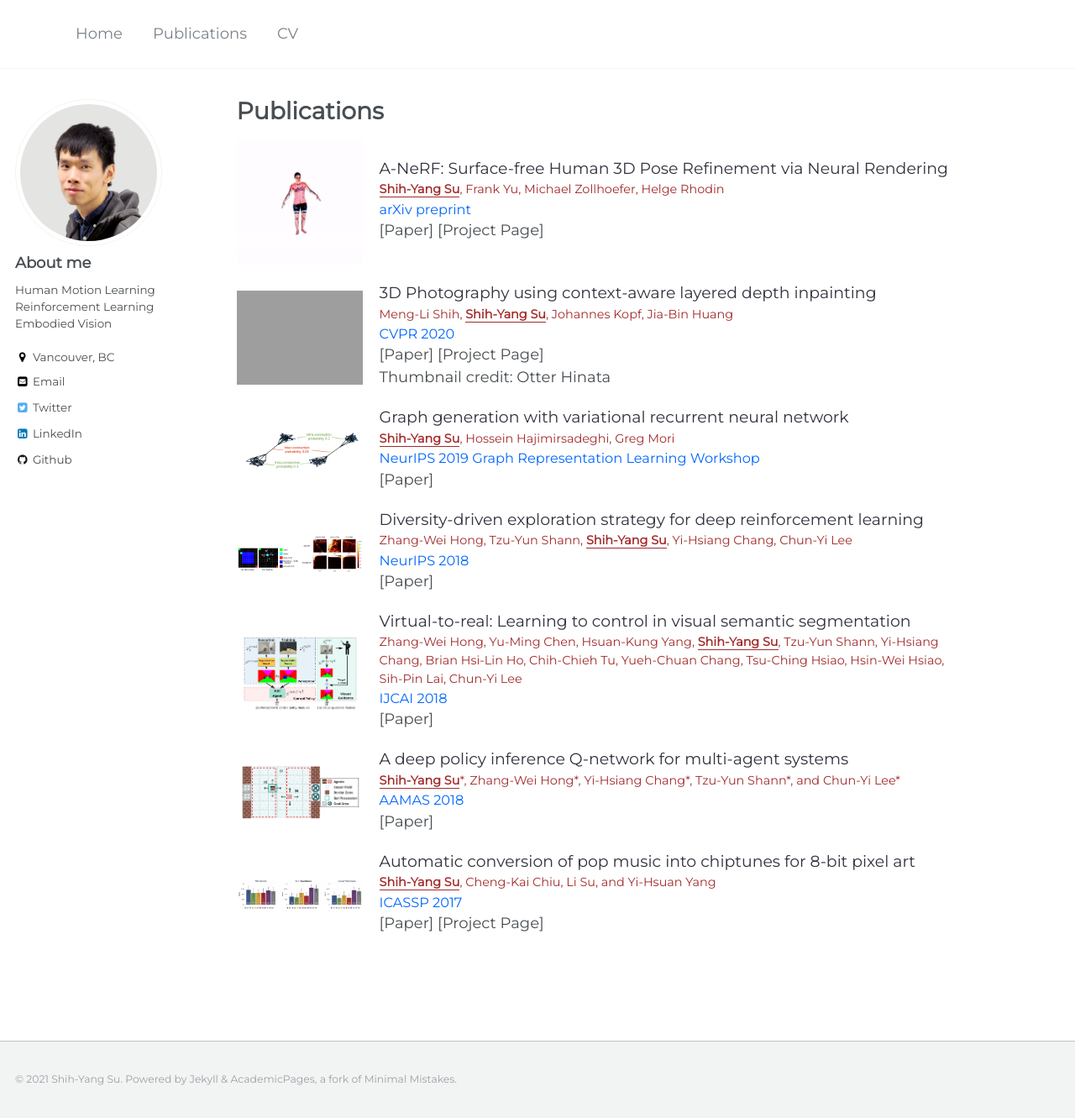
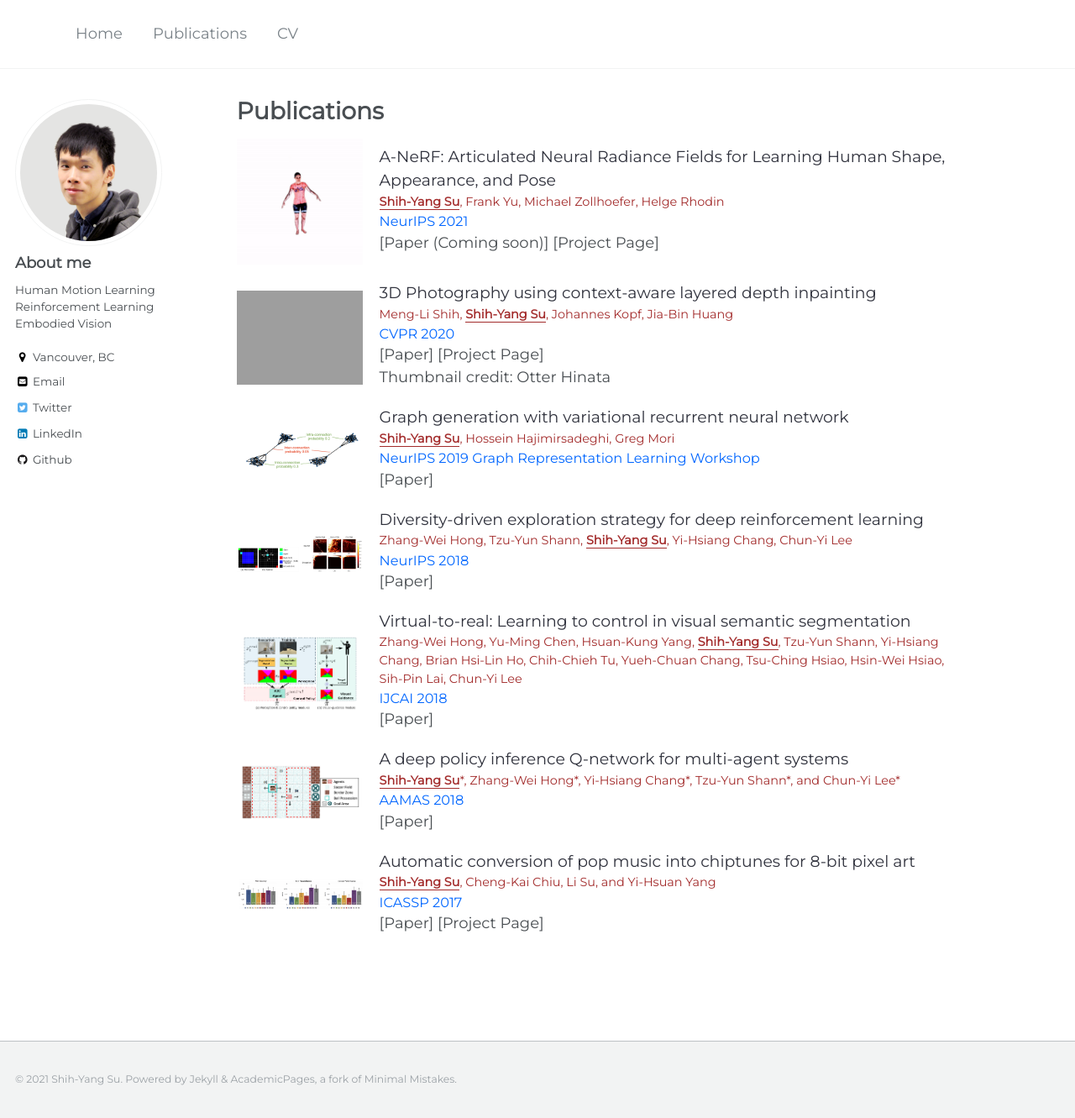
Before and after one commit to LemonATsu/LemonATsu.github.io, a Jekyll site: the page built from _pages/publications.md, in a window 1280 px wide and 1331 px high. Shown: the whole window at 84% size. Built offline with Jekyll 4.4.1, drawn with Linux system fonts in a browser that asks for light colours.

Commit message:
update page

```diff
--- a/_pages/publications.md
+++ b/_pages/publications.md
@@ -7,10 +7,10 @@ author_profile: true
 <div class="pub-container">
     <div class="pub-thumb"><img class="img-responsive" src="https://lemonatsu.github.io/images/anerf.gif"></div>
     <div class="pub-content">
-        <div class="pub-title">A-NeRF: Surface-free Human 3D Pose Refinement via Neural Rendering</div>
+        <div class="pub-title">A-NeRF: Articulated Neural Radiance Fields for Learning Human Shape, Appearance, and Pose</div>
         <div class="pub-author"><b>Shih-Yang Su</b>, Frank Yu, Michael Zollhoefer, Helge Rhodin</div>
-        <div class="pub-conf">arXiv preprint</div>
-        [<a href="https://arxiv.org/abs/2102.06199">Paper</a>]
+        <div class="pub-conf">NeurIPS 2021</div>
+        [<a href="">Paper (Coming soon)</a>]
         [<a href="https://lemonatsu.github.io/ANeRF-Surface-free-Pose-Refinement/">Project Page</a>]
     </div>
 </div>
```
Also changed, not shown: _pages/about.md (+1 -0 lines).
